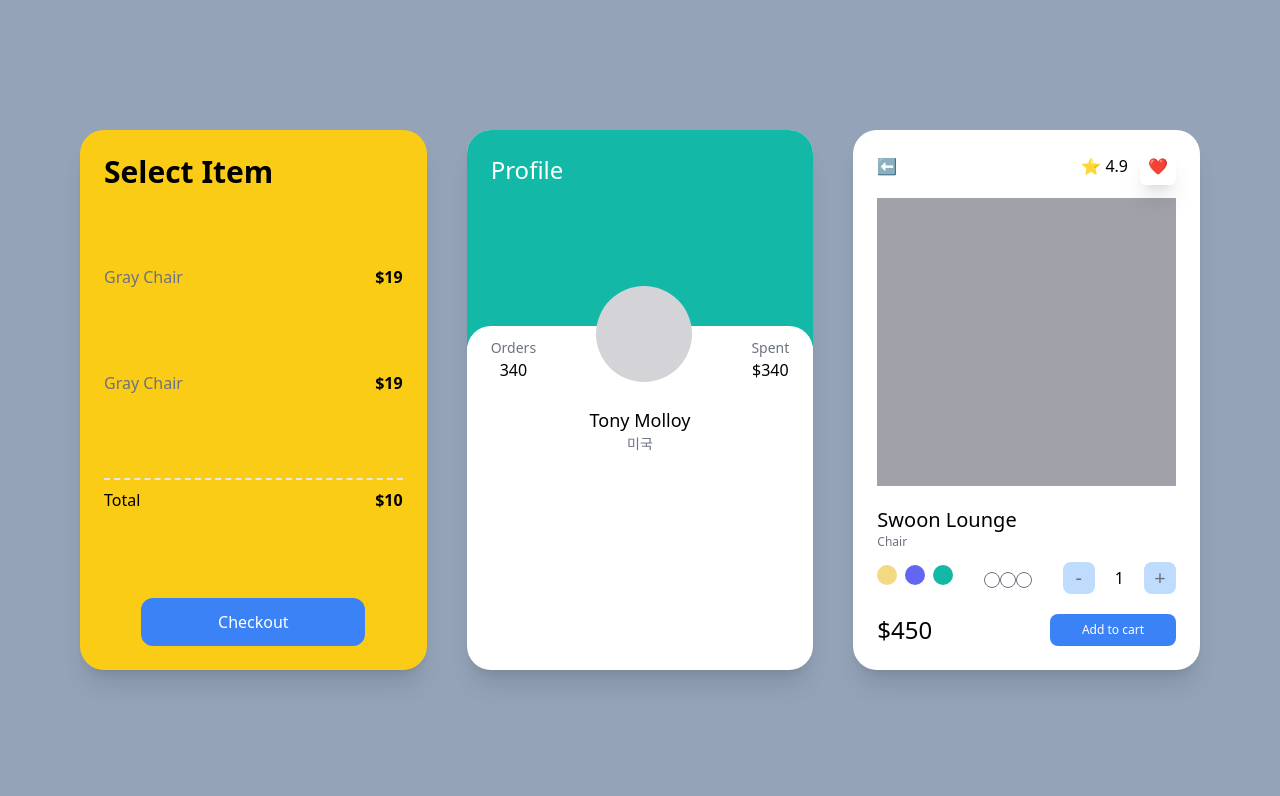
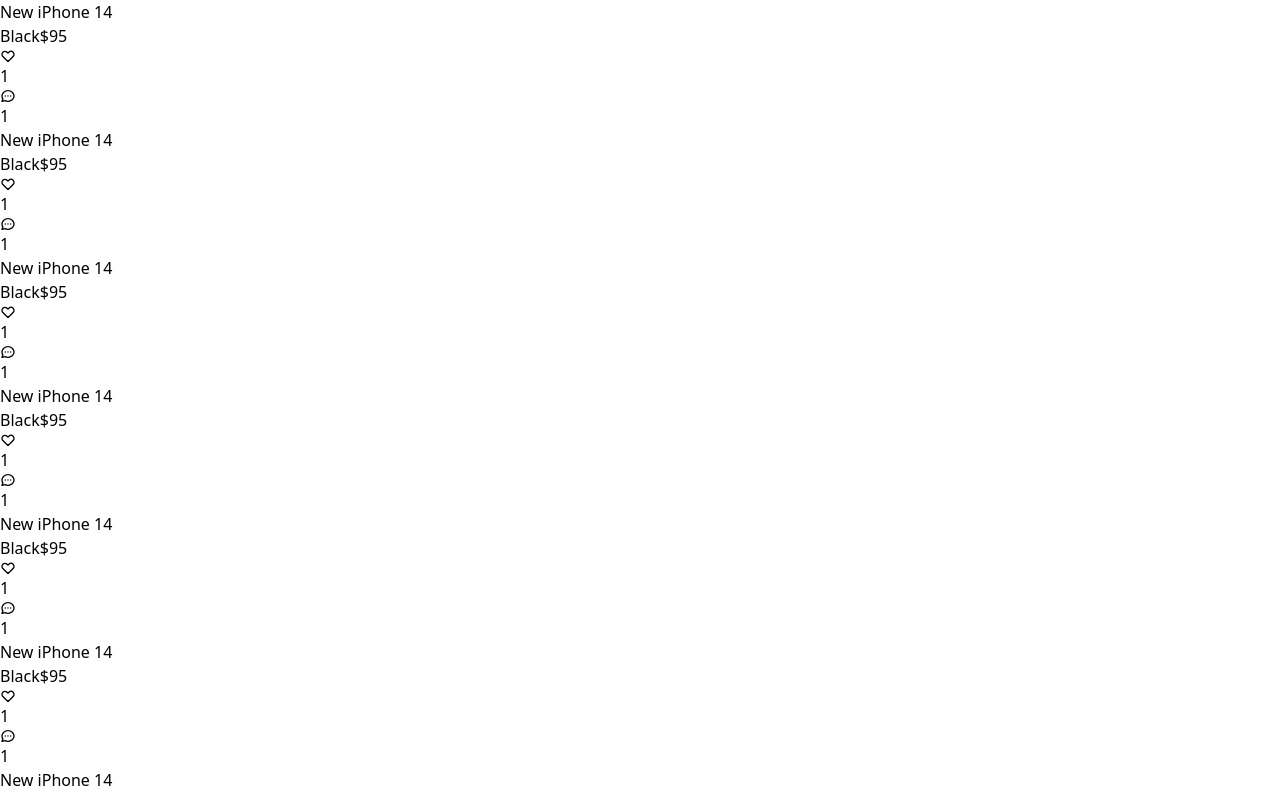
Before and after one commit to blkluv/next_carrot_market, a Next.js app: page / in a window 1280 px wide. Shown: the top 796 px of the page. Built offline with nearby package versions, Linux system fonts and the light colour scheme.

Commit message:
새로운 index page

```diff
--- a/src/pages/index.tsx
+++ b/src/pages/index.tsx
@@ -2,95 +2,72 @@ import type { NextPage } from "next";
 
 const Home: NextPage = () => {
   return (
-    // JIT 컴파일러(Just In Time) = 동적 번역기 = 실행 시점에서 인터프리트 방식으로 기계어 코드를 생성하면서 그 코드를 캐싱하여, 같은 함수가 여러 번 불릴 때, 매번 기계어 코드를 생성하는 것을 방지한다.
-    <div className="grid min-h-screen gap-10 px-20 py-20 lg:grid-cols-2 xl:grid-cols-3 bg-slate-400 dark xl:place-content-center">
-      <div className="flex flex-col justify-between p-6 bg-white shadow-xl dark:bg-black sm:hover:bg-pink-800 sm:bg-red-400 md:bg-teal-400 lg:bg-indigo-400 xl:bg-yellow-400 2xl:bg-pink-500 rounded-3xl">
-        <span className="text-3xl font-semibold dark:text-white">
-          Select Item
-        </span>
-        <ul>
-          <div className="flex justify-between my-2">
-            <span className="text-gray-500 dark:text-gray-100">Gray Chair</span>
-            <span className="font-semibold dark:text-white">$19</span>
-          </div>
-        </ul>
-        <ul>
-          <div className="flex justify-between my-2">
-            <span className="text-gray-500 dark:text-gray-100">Gray Chair</span>
-            <span className="font-semibold dark:text-white">$19</span>
-          </div>
-        </ul>
-        <div className="flex justify-between pt-2 mt-2 border-t-2 border-dashed">
-          <span>Total</span>
-          <span className="font-semibold">$10</span>
-        </div>
-        <button className="block w-3/4 p-3 mx-auto mt-5 text-center text-white bg-blue-500 dark:bg-black dark:border-white dark:border rounded-xl hover:bg-teal-500 hover:text-black dark:hover:bg-black dark:hover:text-white active:bg-yellow-500 focus:text-red-500">
-          Checkout
-        </button>
-      </div>
-      <div className="overflow-hidden bg-white shadow-xl rounded-3xl group">
-        <div className="p-6 portrait:bg-indigo-600 landscape:bg-teal-500 pb-14 xl:pb-40">
-          <span className="text-2xl text-white">Profile</span>
-        </div>
-        <div className="relative p-6 bg-white rounded-3xl -top-5">
-          <div className="relative flex items-end justify-between -top-16">
-            <div className="flex flex-col items-center">
-              <span className="text-sm text-gray-500">Orders</span>
-              <span className="font-medium">340</span>
-            </div>
-            <div className="w-24 h-24 transition-colors rounded-full bg-zinc-300 group-hover:bg-red-300" />
-            <div className="flex flex-col items-center">
-              <span className="text-sm text-gray-500">Spent</span>
-              <span className="font-medium">$340</span>
+    <div>
+      {[1, 1, 1, 1, 1, 1, 1, 1, 1, 1, 1, 1].map((_, i) => (
+        <div key={i}>
+          <div>
+            <div />
+            <div>
+              <h3>New iPhone 14</h3>
+              <span>Black</span>
+              <span>$95</span>
             </div>
           </div>
-          <div className="relative flex flex-col items-center -mt-10 -mb-5">
-            <span className="text-lg font-medium">Tony Molloy</span>
-            <span className="text-sm text-gray-500">미국</span>
+          <div>
+            <div>
+              <svg
+                className="w-4 h-4"
+                fill="none"
+                stroke="currentColor"
+                viewBox="0 0 24 24"
+                xmlns="http://www.w3.org/2000/svg"
+              >
+                <path
+                  strokeLinecap="round"
+                  strokeLinejoin="round"
+                  strokeWidth="2"
+                  d="M4.318 6.318a4.5 4.5 0 000 6.364L12 20.364l7.682-7.682a4.5 4.5 0 00-6.364-6.364L12 7.636l-1.318-1.318a4.5 4.5 0 00-6.364 0z"
+                ></path>
+              </svg>
+              <span>1</span>
+            </div>
+            <div>
+              <svg
+                className="w-4 h-4"
+                fill="none"
+                stroke="currentColor"
+                viewBox="0 0 24 24"
+                xmlns="http://www.w3.org/2000/svg"
+              >
+                <path
+                  strokeLinecap="round"
+                  strokeLinejoin="round"
+                  strokeWidth="2"
+                  d="M8 12h.01M12 12h.01M16 12h.01M21 12c0 4.418-4.03 8-9 8a9.863 9.863 0 01-4.255-.949L3 20l1.395-3.72C3.512 15.042 3 13.574 3 12c0-4.418 4.03-8 9-8s9 3.582 9 8z"
+                ></path>
+              </svg>
+              <span>1</span>
+            </div>
           </div>
         </div>
-      </div>
-      <div className="p-6 bg-white shadow-xl lg:col-span-2 xl:col-span-1 rounded-3xl">
-        <div className="flex items-center justify-between mb-5">
-          <span>⬅️</span>
-          <div className="space-x-3">
-            <span>⭐ 4.9</span>
-            <span className="p-2 rounded-md shadow-xl">❤️</span>
-          </div>
-        </div>
-        <div className="mb-5 h-72 bg-zinc-400" />
-        <div className="flex flex-col">
-          <span className="text-xl font-medium">Swoon Lounge</span>
-          <span className="text-xs text-gray-500">Chair</span>
-          <div className="flex items-center justify-between mt-3 mb-5">
-            <div className="space-x-2">
-              <button className="w-5 h-5 transition bg-yellow-500 bg-opacity-50 rounded-full focus:ring-2 ring-offset-2 ring-yellow-500" />
-              <button className="w-5 h-5 transition bg-indigo-500 rounded-full focus:ring-2 ring-offset-2 ring-indigo-500" />
-              <button className="w-5 h-5 transition bg-teal-500 rounded-full focus:ring-2 ring-offset-2 ring-teal-500" />
-            </div>
-            <div>
-              <input type="radio" />
-              <input type="radio" />
-              <input type="radio" />
-            </div>
-            <div className="flex items-center space-x-5">
-              <button className="flex items-center justify-center w-8 text-xl text-gray-500 bg-blue-200 rounded-lg aspect-square">
-                -
-              </button>
-              <span>1</span>
-              <button className="flex items-center justify-center w-8 text-xl text-gray-500 bg-blue-200 rounded-lg aspect-square">
-                +
-              </button>
-            </div>
-          </div>
-          <div className="flex items-center justify-between">
-            <span className="text-2xl font-medium">$450</span>
-            <button className="px-8 py-2 text-xs text-center text-white bg-blue-500 rounded-lg">
-              Add to cart
-            </button>
-          </div>
-        </div>
-      </div>
+      ))}
+      <button>
+        <svg
+          className="w-6 h-6"
+          xmlns="http://www.w3.org/2000/svg"
+          fill="none"
+          viewBox="0 0 24 24"
+          stroke="currentColor"
+          aria-hidden="true"
+        >
+          <path
+            strokeLinecap="round"
+            strokeLinejoin="round"
+            strokeWidth="2"
+            d="M12 6v6m0 0v6m0-6h6m-6 0H6"
+          />
+        </svg>
+      </button>
     </div>
   );
 };
```
